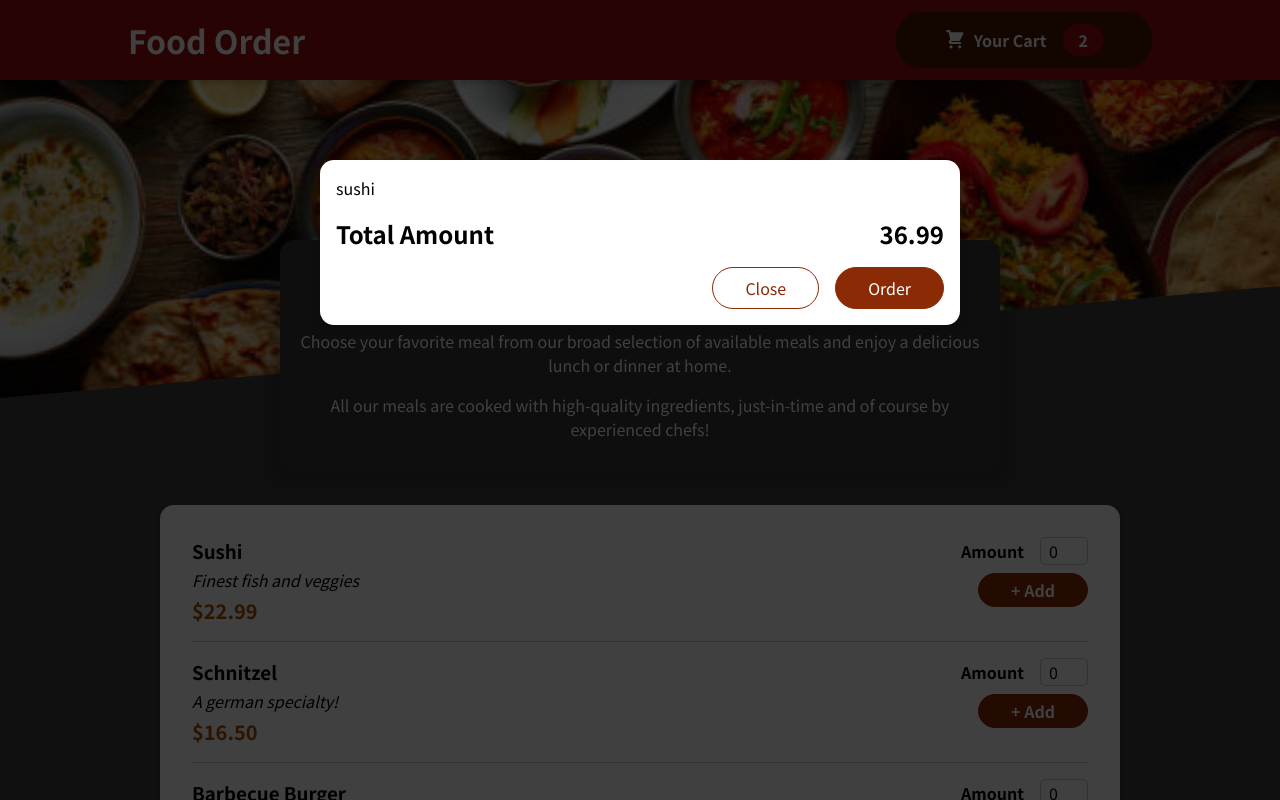
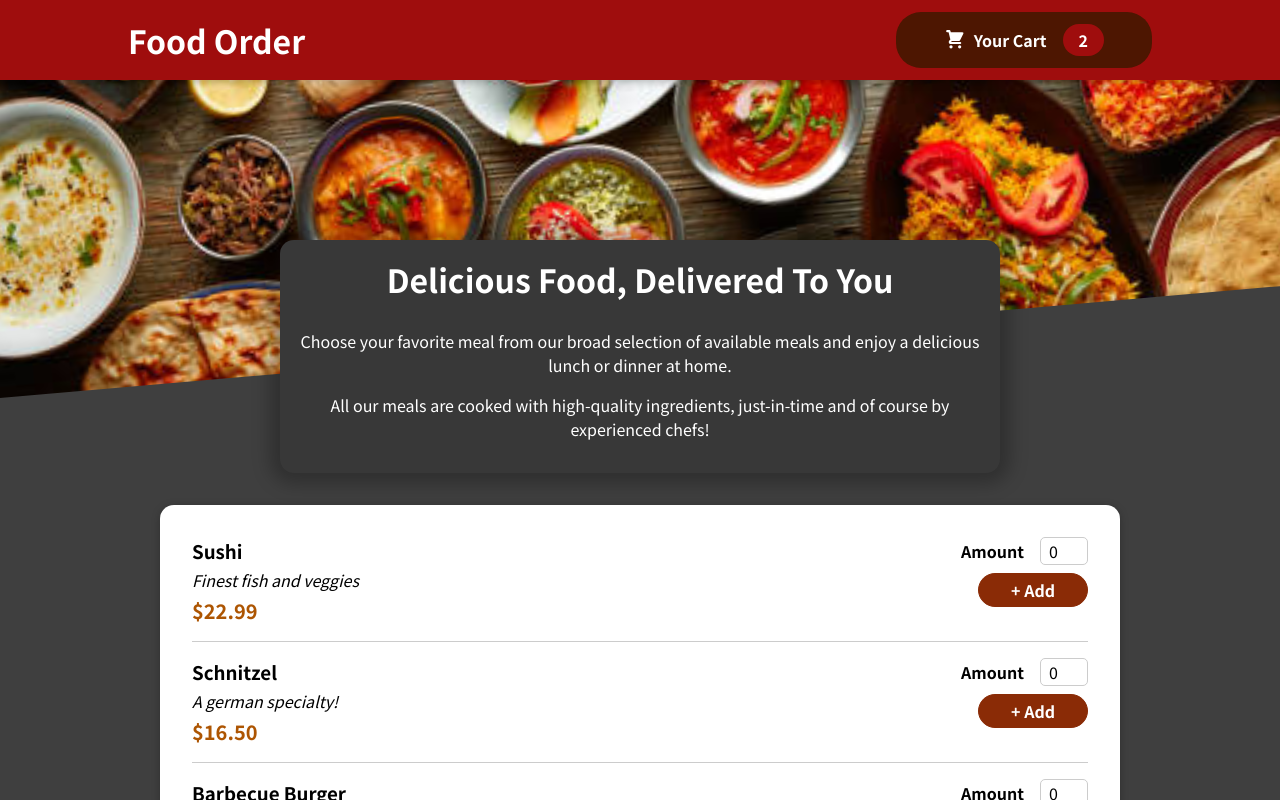
Before and after one commit to ramsankarAloor/restaurant-react-sharpner, a React (Create React App) app: page / in a window 1280 px wide. Shown: the top 800 px of the page. Built offline with nearby package versions, Linux system fonts and the light colour scheme.

Commit message:
opening and closing cart modal

```diff
--- a/src/App.js
+++ b/src/App.js
@@ -1,12 +1,23 @@
+import { useState } from "react";
 import Cart from "./components/Cart/Cart";
 import Header from "./components/Layout/Header";
 import Meals from "./components/Meals/Meals";
 
 function App() {
+  const [cartVisible, setCartVisible] = useState(false)
+
+  const showCart=()=>{
+    setCartVisible(true)
+  }
+
+  const hideCart=()=>{
+    setCartVisible(false)
+  }
+
   return (
     <>
-      <Cart />
-      <Header />
+      {cartVisible && <Cart onCloseClick={hideCart} />}
+      <Header onCartClick={showCart}/>
       <main>
         <Meals />
       </main>
--- a/src/components/Cart/Cart.js
+++ b/src/components/Cart/Cart.js
@@ -8,14 +8,14 @@ const Cart=props=>{
     </ul>)
 
     return(
-        <Modal>
+        <Modal onBackdropClick={props.onCloseClick} >
             {cartItems}
             <div className={styles.total}>
                 <span>Total Amount</span>
                 <span>36.99</span>
             </div>
             <div className={styles.actions}>
-                <button className={styles['button--alt']}>Close</button>
+                <button className={styles['button--alt']} onClick={props.onCloseClick} >Close</button>
                 <button className={styles['button']}>Order</button>
             </div>
         </Modal>
--- a/src/components/Layout/Header.js
+++ b/src/components/Layout/Header.js
@@ -7,7 +7,7 @@ const Header = (props) => {
     <>
       <header className={styles.header}>
         <h1>Food Order</h1>
-        <HeaderCartButton />
+        <HeaderCartButton onClick={props.onCartClick} />
       </header>
       <div className={styles['image-div']}>
         <img src={foodOnTableImage} alt="Food on table"/>
--- a/src/components/Layout/HeaderCartButton.js
+++ b/src/components/Layout/HeaderCartButton.js
@@ -2,7 +2,7 @@ import CartIcon from "../Cart/CartIcon";
 import styles from "./HeaderCartButton.module.css";
 
 const HeaderCartButton = (props) => {
-  return <button className={styles.button}>
+  return <button className={styles.button} onClick={props.onClick} >
     <span className={styles.icon}><CartIcon /></span>
     <span>Your Cart</span>
     <span className={styles.badge}>2</span>
--- a/src/components/UI/Modal.js
+++ b/src/components/UI/Modal.js
@@ -2,7 +2,7 @@ import styles from "./Modal.module.css";
 import ReactDOM from "react-dom";
 
 const Backdrop = (props) => {
-  return <div className={styles.backdrop} />;
+  return <div className={styles.backdrop} onClick={props.onClick} />;
 };
 
 const ModalOverlay = (props) => {
@@ -14,7 +14,7 @@ const modalPortalDest = document.getElementById("overlays");
 const Modal = (props) => {
   return (
     <>
-      {ReactDOM.createPortal(<Backdrop />, modalPortalDest)}
+      {ReactDOM.createPortal(<Backdrop onClick={props.onBackdropClick} />, modalPortalDest)}
       {ReactDOM.createPortal(
         <ModalOverlay>{props.children}</ModalOverlay>,
         modalPortalDest
```
